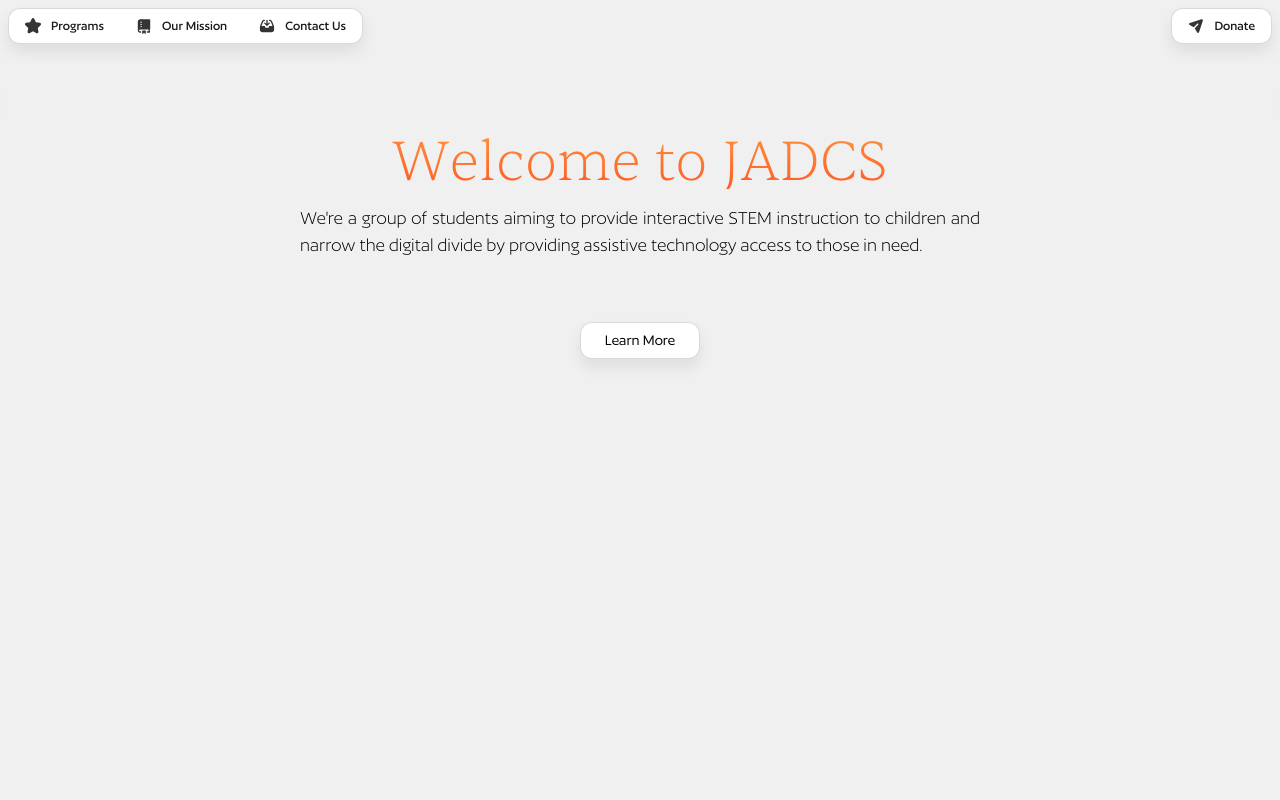
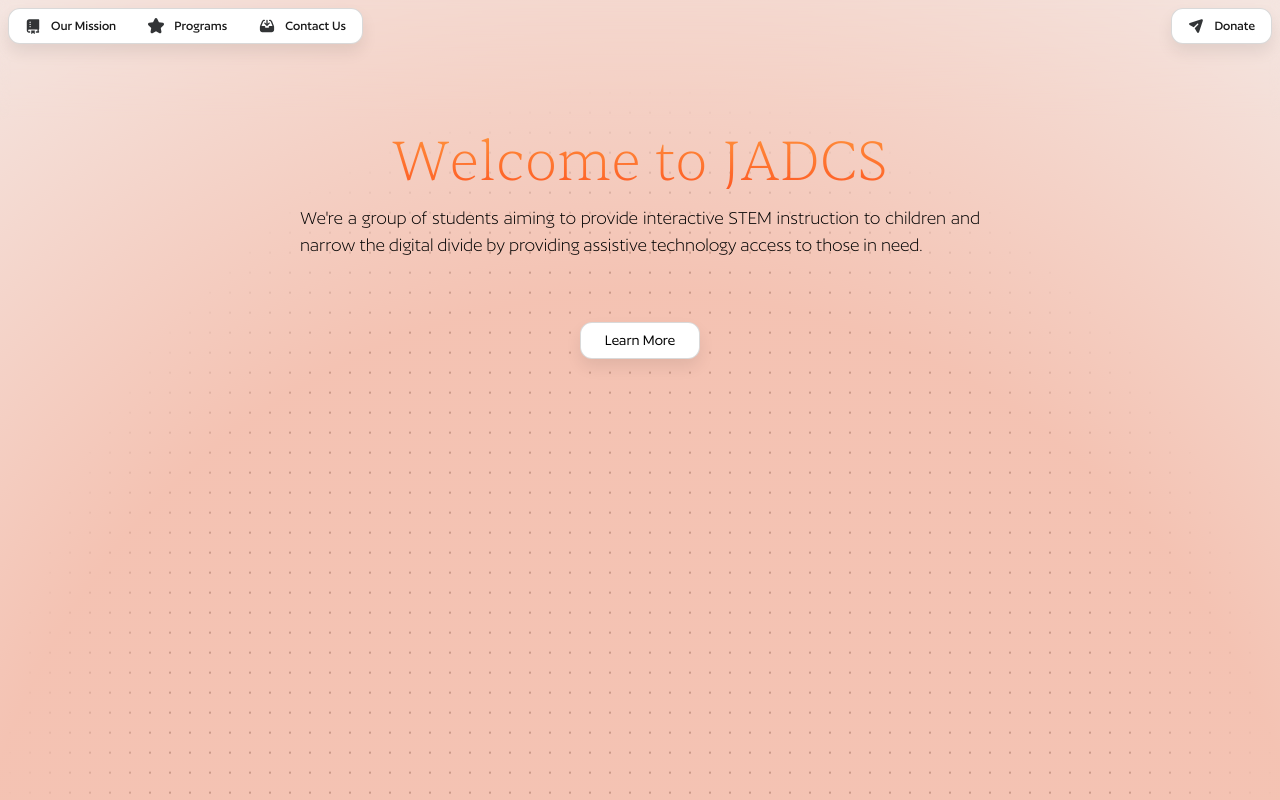
Before and after one commit to dylnfraser/jadcs-website, a React (Vite) app: page / in a window 1280 px wide. Shown: the top 800 px of the page. Built offline with nearby package versions, Linux system fonts and the light colour scheme.

Commit message:
Update contact info and navbar layout

```diff
--- a/index.html
+++ b/index.html
@@ -15,7 +15,7 @@
             content="JADCS helps close the STEM opportunity gap through computer science instruction, mentorship, and technology donations."
         />
         <meta property="og:type" content="website" />
-        <meta property="og:url" content="https://jadcs.org/" />
+        <meta property="og:url" content="https://jadcs.netlify.app/" />
         <meta name="twitter:card" content="summary" />
         <meta name="twitter:title" content="JADCS | Expanding Access to STEM Education" />
         <meta
--- a/src/App.css
+++ b/src/App.css
@@ -42,7 +42,7 @@ a {
 .pageSections {
     position: absolute;
     left: 0;
-    top: 80vh;
+    top: 40vh;
     width: 100%;
     min-height: 100vh;
     padding-bottom: 6rem;
--- a/src/components/layout/Background.css
+++ /dev/null
@@ -1,46 +0,0 @@
-.backgroundContainer {
-    position: fixed;
-    inset: 0;
-    z-index: 0;
-    pointer-events: none;
-    overflow: hidden;
-}
-
-.animatedBackgroundGrid {
-    position: fixed;
-    left: 0;
-    top: 0;
-    z-index: 0;
-    width: 100vw;
-    height: 200vh;
-    background-image: radial-gradient(color-mix(in oklch, var(--text-color) 20%, transparent) 1px, transparent 1px);
-    background-size: 20px 20px;
-    mask-image: radial-gradient(ellipse 50% 45% at 50% 50%, black 75%, transparent 100%);
-    -webkit-mask-image: radial-gradient(ellipse 50% 45% at 50% 50%, black 75%, transparent 100%);
-    animation: parallax-scroll 1.5s linear infinite;
-}
-
-.backgroundGradient {
-    position: fixed;
-    left: -25vw;
-    top: 0;
-    z-index: 0;
-    width: 150vw;
-    height: 250vh;
-    background-image: var(--grain-texture), radial-gradient(var(--prim-color), var(--prim-color), var(--page-bg));
-    background-size:
-        140px 140px,
-        cover;
-    background-blend-mode: soft-light, normal;
-    opacity: 0.3;
-}
-
-@keyframes parallax-scroll {
-    0% {
-        background-position: 0 0;
-    }
-
-    100% {
-        background-position: 0 20px;
-    }
-}
--- a/src/components/layout/Background.tsx
+++ b/src/components/layout/Background.tsx
@@ -1,12 +1,55 @@
 import type { ReactElement } from "react";
-import "./Background.css";
+
+const backgroundGrid: React.CSSProperties = {
+  position: "fixed",
+  zIndex: -1,
+
+  left: 0,
+  top: 0,
+
+  width: "100vw",
+  height: "200vh", // double height for smooth parallax
+
+  backgroundImage: "radial-gradient(rgba(0, 0, 0, 0.25) 1px, transparent 1px)",
+  backgroundSize: "20px 20px",
+
+  // fade at edges
+  maskImage: "radial-gradient(ellipse 50% 45% at 50% 50%, black 75%, transparent 100%)",
+  WebkitMaskImage: "radial-gradient(ellipse 50% 45% at 50% 50%, black 75%, transparent 100%)",
+
+  // slow parallax scroll loop
+  animation: "parallax-scroll 1.5s linear infinite",
+};
+
+const backgroundGradient: React.CSSProperties = {
+  position: "fixed",
+  zIndex: -1,
+
+  left: "-25vw",
+  top: 0,
+
+  width: "150vw",
+  height: "250vh",
+
+  background: "radial-gradient(var(--prim-color), var(--prim-color), white)",
+
+  opacity: 0.3,
+};
 
 function Background(): ReactElement {
   return (
-    <div className="backgroundContainer" aria-hidden="true">
-      <div className="animatedBackgroundGrid"></div>
-      <div className="backgroundGradient"></div>
-    </div>
+    <>
+      <style>{`
+        @keyframes parallax-scroll {
+          from { background-position: 0 0; }
+          to { background-position: 0 20px; }
+        }
+      `}</style>
+      <div id="bgContainer" aria-hidden="true">
+        <div className="animatedBackgroundGrid" style={backgroundGrid} />
+        <div style={backgroundGradient} />
+      </div>
+    </>
   );
 }
 
--- a/src/components/layout/Navbar.css
+++ b/src/components/layout/Navbar.css
@@ -1,5 +1,13 @@
+#root > .navbar-layer {
+    position: fixed;
+    z-index: 1000;
+    inset: 0;
+    pointer-events: none;
+}
+
 .navbar {
     animation: appear 0.3s ease-in-out forwards;
+    pointer-events: auto;
     position: fixed;
     top: 8px;
     height: 36px;
@@ -12,7 +20,7 @@
     justify-content: center;
     align-items: center;
     gap: 0px;
-    z-index: 9999;
+    z-index: 99999999;
 }
 
 .navbar-left {
@@ -110,7 +118,11 @@
     from {
         opacity: 0;
         margin-top: -6px;
+        filter: blur(2px);
     }
     to {
+        opacity: 1;
+        margin-top: 0;
+        filter: blur(0);
     }
 }
--- a/src/components/layout/Navbar.tsx
+++ b/src/components/layout/Navbar.tsx
@@ -9,13 +9,13 @@ const donationUrl = "https://givebutter.com/laptops-for-stem-students-y64rsa";
 
 const Navbar: React.FC = () => {
   return (
-    <div>
+    <div className="navbar-layer">
       <nav className="navbar navbar-left" aria-label="Main navigation">
+        <a href="#mission">
+          <img src={bookmark} alt="" /> Our Mission
+        </a>
         <a href="#programs">
           <img src={star} alt="" /> Programs
-        </a>
-        <a href="#mission">
-          <img src={bookmark} alt="" /> Our Mission
         </a>
         <a href="#contact">
           <img src={contact} alt="" /> Contact Us
--- a/src/components/sections/ContactFooter/ContactFooter.tsx
+++ b/src/components/sections/ContactFooter/ContactFooter.tsx
@@ -1,12 +1,12 @@
 import "./ContactFooter.css";
 
-const contactEmail = "hello@jadcs.org";
+const contactEmail = "jadcsfund@gmail.com";
 const donationUrl = "https://givebutter.com/laptops-for-stem-students-y64rsa";
 
 const socialLinks = [
   { label: "Instagram", href: "https://instagram.com/jadcsfund" },
   { label: "LinkedIn", href: "https://linkedin.com/company/jadcs" },
-  { label: "Facebook", href: "https://facebook.com/jadcs.org" },
+  // { label: "Facebook", href: "https://facebook.com/jadcs.org" },
 ];
 
 function ContactFooter() {
--- a/src/components/sections/GetInvolved/GetInvolvedSection.tsx
+++ b/src/components/sections/GetInvolved/GetInvolvedSection.tsx
@@ -1,6 +1,6 @@
 import "./GetInvolvedSection.css";
 
-const contactEmail = "hello@jadcs.org";
+const contactEmail = "jadcsfund@gmail.com";
 
 const involvementOptions = [
   {
--- a/src/index.css
+++ b/src/index.css
@@ -20,27 +20,6 @@
     --sec-color: green;
 
     text-align: center;
-    scroll-behavior: smooth;
-    scrollbar-color: var(--prim-color2) rgba(255, 255, 255, 0.55);
-    scrollbar-width: thin;
-}
-
-::-webkit-scrollbar {
-    width: 12px;
-}
-
-::-webkit-scrollbar-track {
-    background: rgba(255, 255, 255, 0.55);
-}
-
-::-webkit-scrollbar-thumb {
-    border: solid 3px rgba(255, 255, 255, 0.55);
-    border-radius: 999px;
-    background: linear-gradient(180deg, var(--prim-color2), var(--prim-color));
-}
-
-::-webkit-scrollbar-thumb:hover {
-    background: linear-gradient(180deg, var(--prim-color), var(--prim-color2));
 }
 
 @media (prefers-reduced-motion: reduce) {
```
Also changed, not shown: 1 other file (tests, documents, lock files or other folders).
